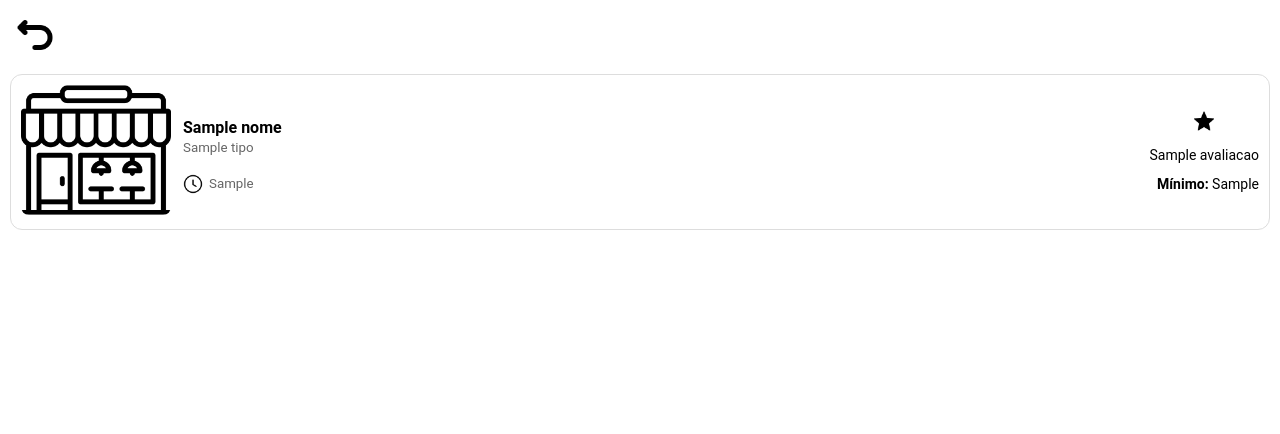
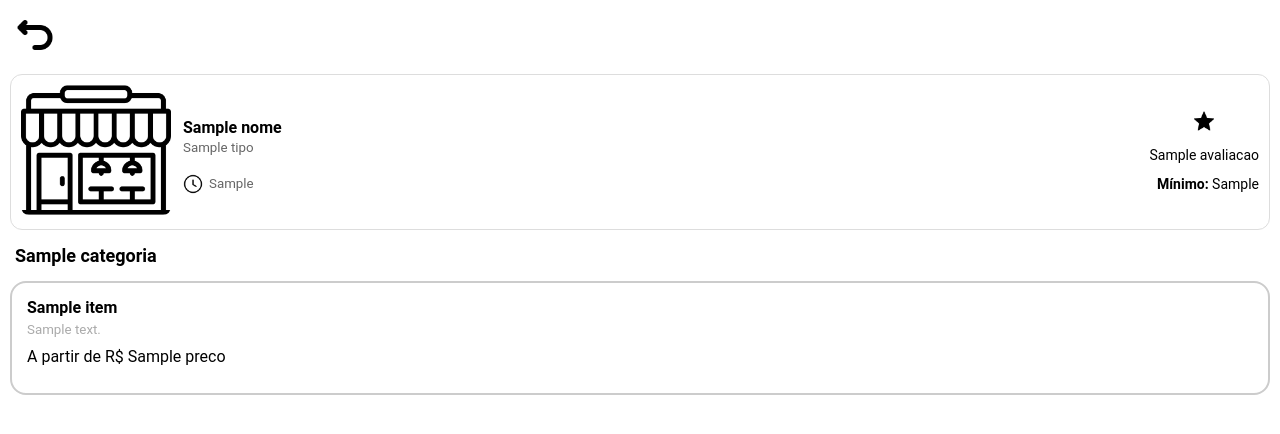
Before and after one commit to LUC4SMELLO/BaoDMais, a Flask app: template templates/estabelecimento.html in a window 1280 px wide. Shown: the top 434 px of the page. Run offline with Flask 3, Linux system fonts and the light colour scheme; the template is opened without the code that fills it: most values are stand-ins (such as "Sample title", 1, 10 or a date in 2020).

Commit message:
feat: exibindo o cardápio do estabelecimento

```diff
--- a/routes/estabelecimento.py
+++ b/routes/estabelecimento.py
@@ -1,6 +1,8 @@
 from flask import Blueprint, render_template
 
 from models.estabelecimento_model import EstabelecimentoModel
+
+from scripts.montar_cardapio import montar_cardapio
 
 
 estabelecimento_bp = Blueprint("estabelecimento", __name__)
@@ -9,6 +11,7 @@ estabelecimento_bp = Blueprint("estabelecimento", __name__)
 def estabelecimento(id):
 
     resultado = EstabelecimentoModel.buscar_estabelecimento(id)
+    cardapio = montar_cardapio(id)
 
     return render_template(
         "estabelecimento.html",
@@ -17,5 +20,6 @@ def estabelecimento(id):
         avaliacao=resultado[2],
         pedido_minimo=resultado[3],
         tempo_delivery=resultado[4],
-        caminho_foto=resultado[5]
+        caminho_foto=resultado[5],
+        cardapio=cardapio.values()
         )
--- a/static/css/estabelecimento.css
+++ b/static/css/estabelecimento.css
@@ -82,3 +82,36 @@ body {
 .tempo-direita {
     font-size: 14px;
 }
+
+
+/* TÍTULO DA CATEGORIA */
+.categoria-titulo {
+    margin-left: 15px;
+    font-size: 18px;
+}
+
+/* CARD DO ITEM */
+.card-item {
+    border: 2px solid #ccc;
+    border-radius: 16px;
+    padding: 15px;
+    margin-bottom: 12px;
+    margin-left: 10px;
+    margin-right: 10px;
+    height: 80px;
+}
+
+/* CONTEÚDO */
+.item-info {
+    display: flex;
+    flex-direction: column;
+    gap: 5px;
+}
+
+.item-info small {
+    color: #aaa;
+}
+
+.item-info span {
+    margin-top: 5px;
+}
--- a/templates/estabelecimento.html
+++ b/templates/estabelecimento.html
@@ -40,9 +40,26 @@
                     <b>Mínimo:</b> {{ pedido_minimo }}
                 </div>
             </div>
+        </div>
+    </div>
 
-        </div>
+    {% for categoria in cardapio %}
 
-    </div>
+        <h2 class="categoria-titulo">{{ categoria.nome }}</h2>
+
+        {% for item in categoria.itens %}
+            <div class="card-item">
+
+                <div class="item-info">
+                    <b>{{ item.nome }}</b>
+                    <small>{{ item.descricao }}</small>
+                    <span>A partir de R$ {{ item.preco }}</span>
+                </div>
+
+            </div>
+        {% endfor %}
+
+    {% endfor %}
+
 </body>
 </html>
```
